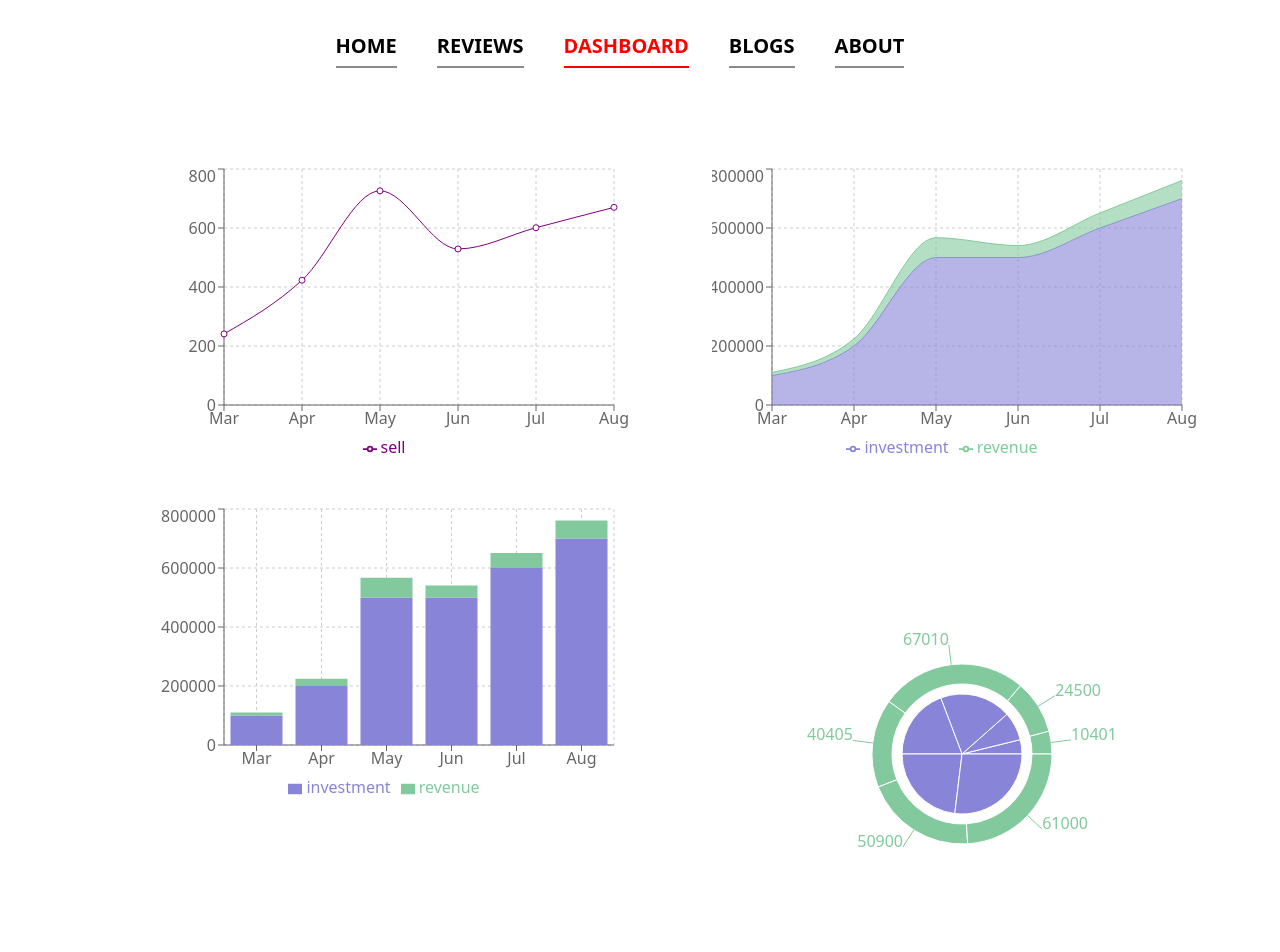
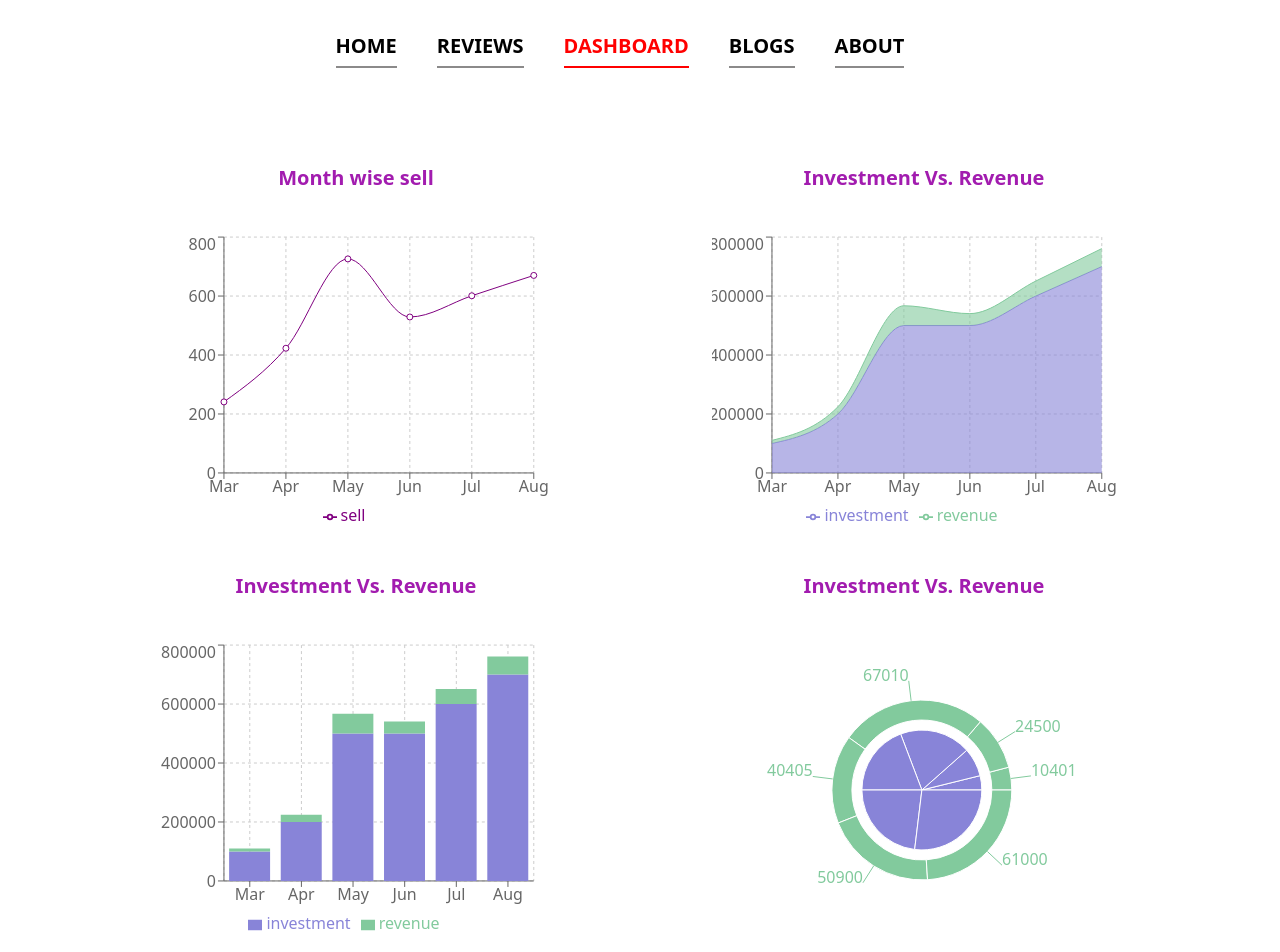
Before and after one commit to Tasnim-Pricila/WildFlower-Clothing, a React (Create React App) app: page /dashboard in a window 1280 px wide. Shown: the top 952 px of the page. Built offline with nearby package versions, Linux system fonts and the light colour scheme.

Commit message:
Recharts Responsive Done

```diff
--- /dev/null
+++ b/src/components/ChartFour/ChartFour.js
@@ -0,0 +1,20 @@
+import React from 'react';
+import {  Pie, PieChart, ResponsiveContainer } from 'recharts';
+
+const ChartFour = ({chart}) => {
+    return (
+        <div>
+            <h2 className='text-center my-10 font-semibold text-fuchsia-700 text-xl'>Investment Vs. Revenue</h2>
+            <ResponsiveContainer width={'99%'} height={300}>
+                <PieChart
+                    width={350}
+                    height={300}>
+                    <Pie data={chart} dataKey="investment" cx="50%" cy="50%" outerRadius={60} fill="#8884d8" />
+                    <Pie data={chart} dataKey="revenue" cx="50%" cy="50%" innerRadius={70} outerRadius={90} fill="#82ca9d" label />
+                </PieChart>
+            </ResponsiveContainer>
+        </div>
+    );
+};
+
+export default ChartFour;
--- /dev/null
+++ b/src/components/ChartOne/ChartOne.js
@@ -0,0 +1,33 @@
+import React from 'react';
+import { CartesianGrid, Legend, Line, LineChart, ResponsiveContainer, Tooltip, XAxis, YAxis } from 'recharts';
+
+const ChartOne = ({chart}) => {
+    return (
+
+        <div>
+            <h2 className='text-center my-10 font-semibold text-fuchsia-700 text-xl'>Month wise sell</h2>
+            <ResponsiveContainer width={"99%"} height={300}>
+                <LineChart
+                    width={400}
+                    height={300}
+                    data={chart}
+                    margin={{
+                        top: 5,
+                        right: 30,
+                        left: 20,
+                        bottom: 5
+                    }}>
+                    <CartesianGrid strokeDasharray="3 3"> </CartesianGrid>
+                    <XAxis dataKey={'month'}> </XAxis>
+                    <YAxis> </YAxis>
+                    <Tooltip> </Tooltip>
+                    <Legend></Legend>
+                    <Line dataKey={'sell'} stroke="purple" type='monotone'> </Line>
+                </LineChart>
+            </ResponsiveContainer>
+        </div>
+
+    );
+};
+
+export default ChartOne;
--- /dev/null
+++ b/src/components/ChartOne/ChartTwo/ChartTwo.js
@@ -0,0 +1,32 @@
+import React from 'react';
+import { Area, AreaChart, CartesianGrid, Legend, ResponsiveContainer, Tooltip, XAxis, YAxis } from 'recharts';
+
+const ChartTwo = ({chart}) => {
+    return (
+        <div>
+            <h2 className='text-center my-10 font-semibold text-fuchsia-700 text-xl'>Investment Vs. Revenue</h2>
+            <ResponsiveContainer width={'99%'} height={300}>
+                <AreaChart
+                    width={500}
+                    height={300}
+                    data={chart}
+                    margin={{
+                        top: 5,
+                        right: 30,
+                        left: 0,
+                        bottom: 5,
+                    }} >
+                    <CartesianGrid strokeDasharray="3 3" />
+                    <XAxis dataKey="month" />
+                    <YAxis />
+                    <Tooltip />
+                    <Legend></Legend>
+                    <Area type="monotone" dataKey="investment" stackId="1" stroke="#8884d8" fill="#8884d8" />
+                    <Area type="monotone" dataKey="revenue" stackId="1" stroke="#82ca9d" fill="#82ca9d" />
+                </AreaChart>
+        </ResponsiveContainer>
+        </div>
+    );
+};
+
+export default ChartTwo;
--- /dev/null
+++ b/src/components/ChartThree/ChartThree.js
@@ -0,0 +1,34 @@
+import React from 'react';
+import {  Bar, BarChart, CartesianGrid, Legend, ResponsiveContainer, Tooltip, XAxis, YAxis } from 'recharts';
+
+const ChartThree = ({chart}) => {
+    return (
+
+        <div>
+            <h2 className='text-center my-10 font-semibold text-fuchsia-700 text-xl'>Investment Vs. Revenue</h2>
+            <ResponsiveContainer width={'99%'} height={300}>
+                <BarChart
+                    width={500}
+                    height={300}
+                    data={chart}
+                    margin={{
+                        top: 5,
+                        right: 30,
+                        left: 20,
+                        bottom: 5,
+                    }}
+                    >
+                    <CartesianGrid strokeDasharray="3 3" />
+                    <XAxis dataKey="month" />
+                    <YAxis />
+                    <Tooltip />
+                    <Legend />
+                    <Bar dataKey="investment" fill="#8884d8" stackId="a" />
+                    <Bar dataKey="revenue" fill="#82ca9d" stackId="a" />
+                </BarChart>
+            </ResponsiveContainer>
+        </div>
+    );
+};
+
+export default ChartThree;
--- a/src/components/Dashboard/Dashboard.js
+++ b/src/components/Dashboard/Dashboard.js
@@ -1,5 +1,8 @@
 import React, { useEffect, useState } from 'react';
-import { Area, AreaChart, Bar, BarChart, CartesianGrid, Legend, Line, LineChart, Pie, PieChart,  Tooltip, XAxis, YAxis } from 'recharts';
+import ChartFour from '../ChartFour/ChartFour';
+import ChartOne from '../ChartOne/ChartOne';
+import ChartTwo from '../ChartOne/ChartTwo/ChartTwo';
+import ChartThree from '../ChartThree/ChartThree';
 
 const Dashboard = () => {
 
@@ -13,82 +16,10 @@ const Dashboard = () => {
     return (
         <>
             <div className='grid grid-cols-1 md:grid-cols-2 gap-x-36 md:px-36 px-4'>
-                <div className='mt-10'>
-
-                    <LineChart
-                        width={500}
-                        height={300}
-                        data={chart}
-                        margin={{
-                            top: 5,
-                            right: 30,
-                            left: 20,
-                            bottom: 5
-                        }}>
-                        <CartesianGrid strokeDasharray="3 3"> </CartesianGrid>
-                        <XAxis dataKey={'month'}> </XAxis>
-                        <YAxis> </YAxis>
-                        <Tooltip> </Tooltip>
-                        <Legend></Legend>
-                        <Line dataKey={'sell'} stroke="purple" type='monotone'> </Line>
-                    </LineChart>
-
-                </div>
-
-                <div className='mt-10'>
-
-                <AreaChart
-                        width={500}
-                        height={300}
-                        data={chart}
-                        margin={{
-                            top: 5,
-                            right: 30,
-                            left: 0,
-                            bottom: 5,
-                        }} >
-                        <CartesianGrid strokeDasharray="3 3" />
-                        <XAxis dataKey="month" />
-                        <YAxis />
-                        <Tooltip />
-                        <Legend></Legend>
-                        <Area type="monotone" dataKey="investment" stackId="1" stroke="#8884d8" fill="#8884d8" />
-                        <Area type="monotone" dataKey="revenue" stackId="1" stroke="#82ca9d" fill="#82ca9d" />
-                </AreaChart>
-
-                </div>
-                <div className='mt-10'>
-
-                    <BarChart
-                        width={500}
-                        height={300}
-                        data={chart}
-                        margin={{
-                            top: 5,
-                            right: 30,
-                            left: 20,
-                            bottom: 5,
-                        }}
-                        >
-                        <CartesianGrid strokeDasharray="3 3" />
-                        <XAxis dataKey="month" />
-                        <YAxis />
-                        <Tooltip />
-                        <Legend />
-                        <Bar dataKey="investment" fill="#8884d8" stackId="a" />
-                        <Bar dataKey="revenue" fill="#82ca9d" stackId="a" />
-                    </BarChart>
-
-                </div>
-
-                <div className='mt-10'>
-
-                    <PieChart width={500} height={500}>
-                        <Pie data={chart} dataKey="investment" cx="50%" cy="50%" outerRadius={60} fill="#8884d8" />
-                        <Pie data={chart} dataKey="revenue" cx="50%" cy="50%" innerRadius={70} outerRadius={90} fill="#82ca9d" label />
-                    </PieChart>
-
-                </div>
+                <ChartOne chart={chart}> </ChartOne>
+                <ChartTwo chart={chart}> </ChartTwo>
+                <ChartThree chart={chart}></ChartThree>
+                <ChartFour chart={chart}> </ChartFour>
             </div>
         </>
     );
```
